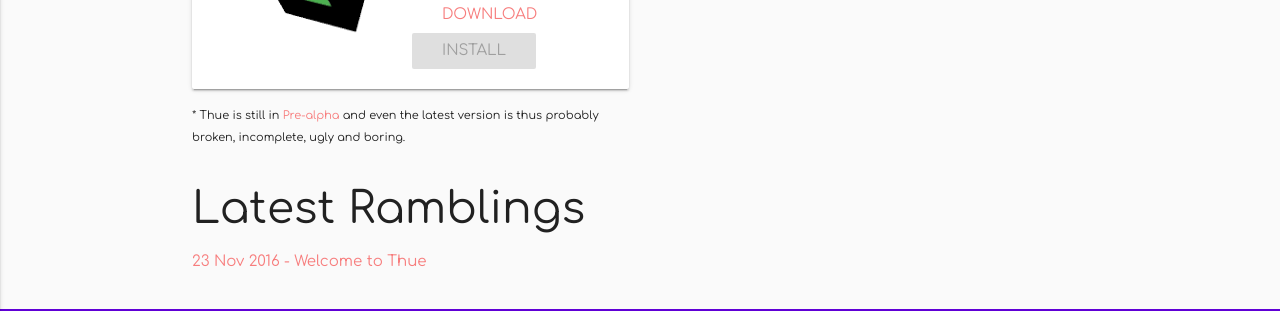
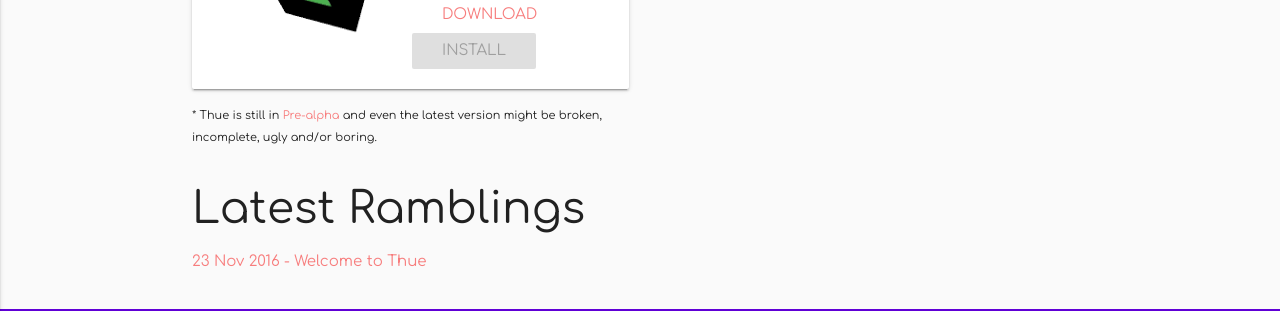
Before and after one commit to turbopope/thue.systems, a Jekyll site: the page built from index.md, in a window 1280 px wide. Shown: the part 567-878 px from the top of the page. Built offline with Jekyll 4.4.1, drawn with Linux system fonts in a browser that asks for light colours.

Commit message:
Adjust version note text

```diff
--- a/_layouts/home.html
+++ b/_layouts/home.html
@@ -35,7 +35,7 @@ layout: default
         </div>
       </div>
     </div>
-    <p><small>* Thue is still in <a href="https://en.wikipedia.org/wiki/Software_release_life_cycle#Pre-alpha">Pre-alpha</a> and even the latest version is thus probably broken, incomplete, ugly and boring.</small></p>
+    <p><small>* Thue is still in <a href="https://en.wikipedia.org/wiki/Software_release_life_cycle#Pre-alpha">Pre-alpha</a> and even the latest version might be broken, incomplete, ugly and/or boring.</small></p>
   </div>
 </div>
 
```
